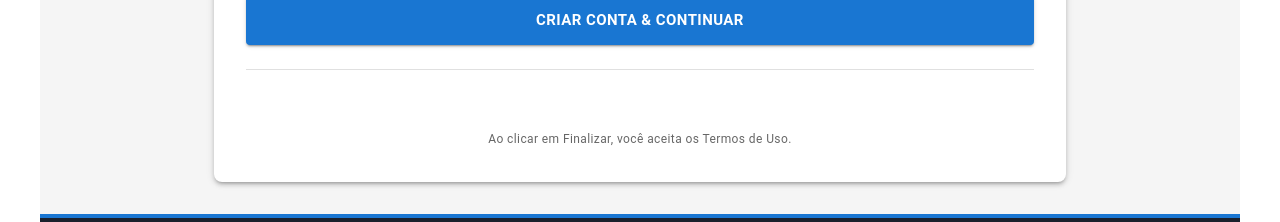
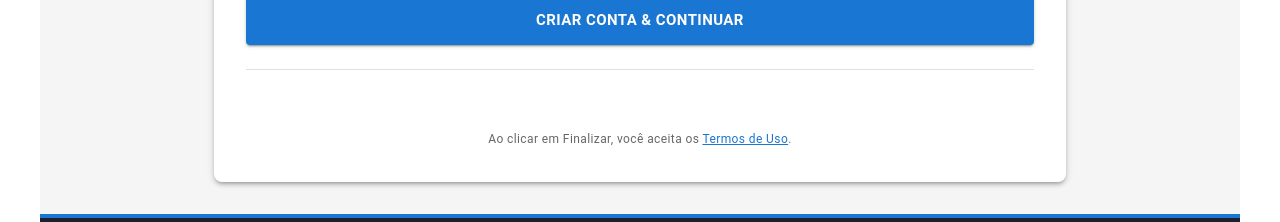
Before and after one commit to caiquedevjs/form-conta-teste-atendchat-hotmobile, a React (Vite) app in the folder conta-teste-atendchat/: page / in a window 1280 px wide. Shown: the part 903-1125 px from the top of the page. Built offline with nearby package versions, Linux system fonts and the light colour scheme.

Commit message:
link para termos de uso

```diff
--- a/conta-teste-atendchat/src/components/form.account.component.tsx
+++ b/conta-teste-atendchat/src/components/form.account.component.tsx
@@ -2,6 +2,7 @@ import Box from '@mui/material/Box';
 import TextField from '@mui/material/TextField';
 import Button from '@mui/material/Button';
 import Typography from '@mui/material/Typography';
+import Link from '@mui/material/Link';
 import { useState } from 'react';
 import { toast, ToastContainer } from 'react-toastify';
 import 'react-toastify/dist/ReactToastify.css';
@@ -173,6 +174,13 @@ function FormFlowAccountUser() {
 
     if (response.ok) {
       toast.success("Cadastro finalizado! Verifique seu WhatsApp.");
+
+      setFormData(prev => ({
+    ...prev,
+    password: '',
+    confirmPassword: ''
+  }));
+
     } else {
       const error = await response.json();
       toast.error("Erro no Passo 2: " + (error.message || "Erro ao criar usuário"));
@@ -289,10 +297,18 @@ function FormFlowAccountUser() {
 
       {/* Footer com Aviso Legal */}
       <Box sx={{ textAlign: 'center', mt: 4 }}>
-        <Typography variant="caption" color="text.secondary">
-            Ao clicar em Finalizar, você aceita os Termos de Uso.
-        </Typography>
-      </Box>
+  <Typography variant="caption" color="text.secondary">
+    Ao clicar em Finalizar, você aceita os{' '}
+    <Link
+      href="https://hotmobile.com.br/hot360/termosdeuso/"
+      target="_blank"
+      rel="noopener noreferrer"
+      sx={{ cursor: 'pointer', textDecoration: 'underline' }}
+    >
+      Termos de Uso
+    </Link>.
+  </Typography>
+</Box>
 
     </Box>
   );
```
